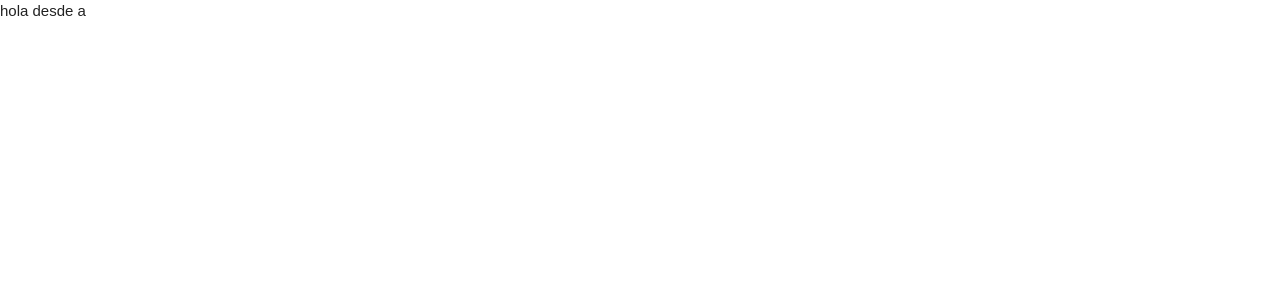
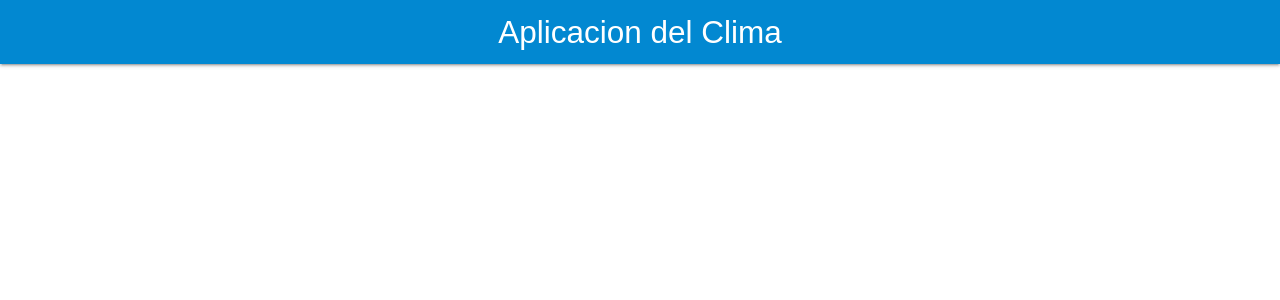
Before and after one commit to Ricuesta86/clima-reactjs, a React (Create React App) app: page / in a window 1280 px wide. Shown: the top 300 px of the page. Built offline with nearby package versions, Linux system fonts and the light colour scheme.

Commit message:
Se creo el encabezado de la aplicacion

```diff
--- a/src/App.js
+++ b/src/App.js
@@ -1,10 +1,13 @@
 import React, { Component } from 'react';
+import Header from './componentes/Header';
 
 class App extends Component {
   render(){
         return (
-          <div className="App">
-              hola desde a
+          <div className="app">
+              <Header
+                titulo="Aplicacion del Clima"
+              />
           </div>
         );
   }
--- /dev/null
+++ b/src/componentes/Header.js
@@ -0,0 +1,15 @@
+import React from 'react'
+
+const Header = (props) => {
+    return (
+        <div>
+            <nav>
+                <div className="nav-wrapper light-blue darken-2">
+                    <a className="brand-logo">{props.titulo}</a>
+                </div>
+            </nav>
+        </div>
+    )
+}
+
+export default Header
```
